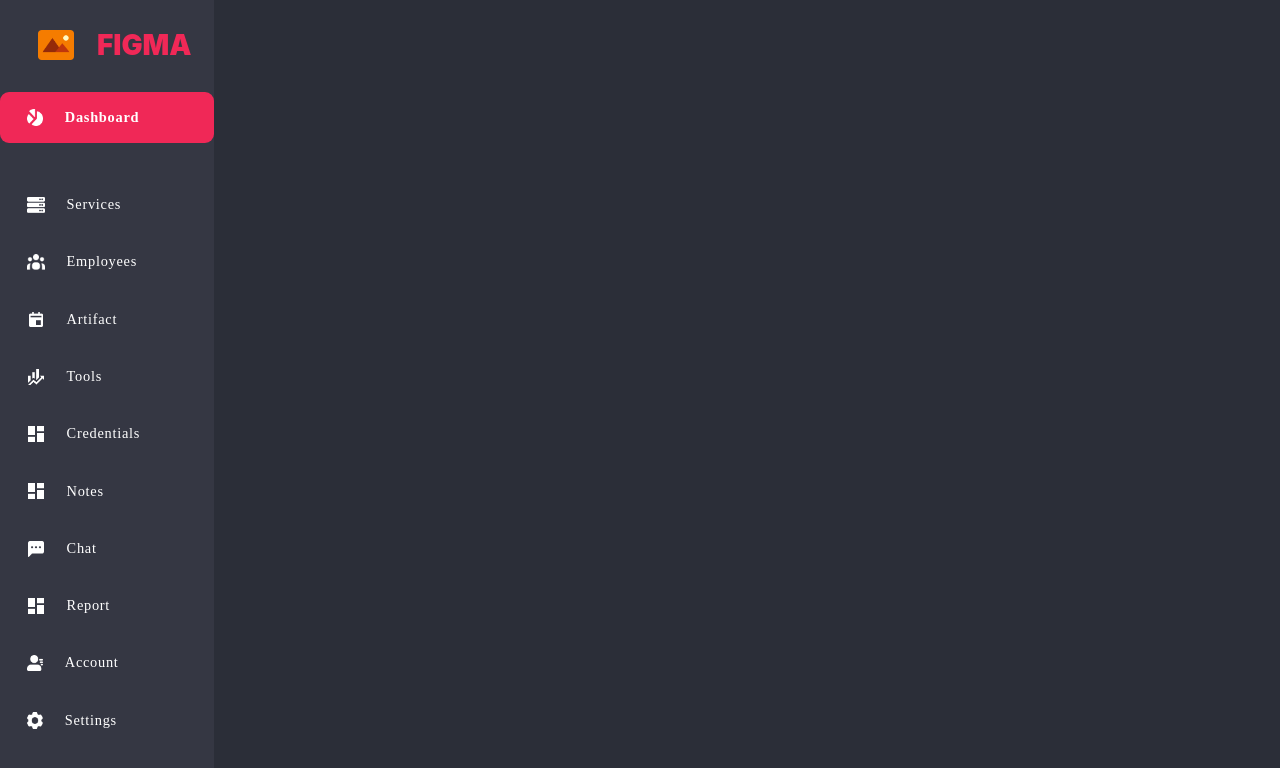
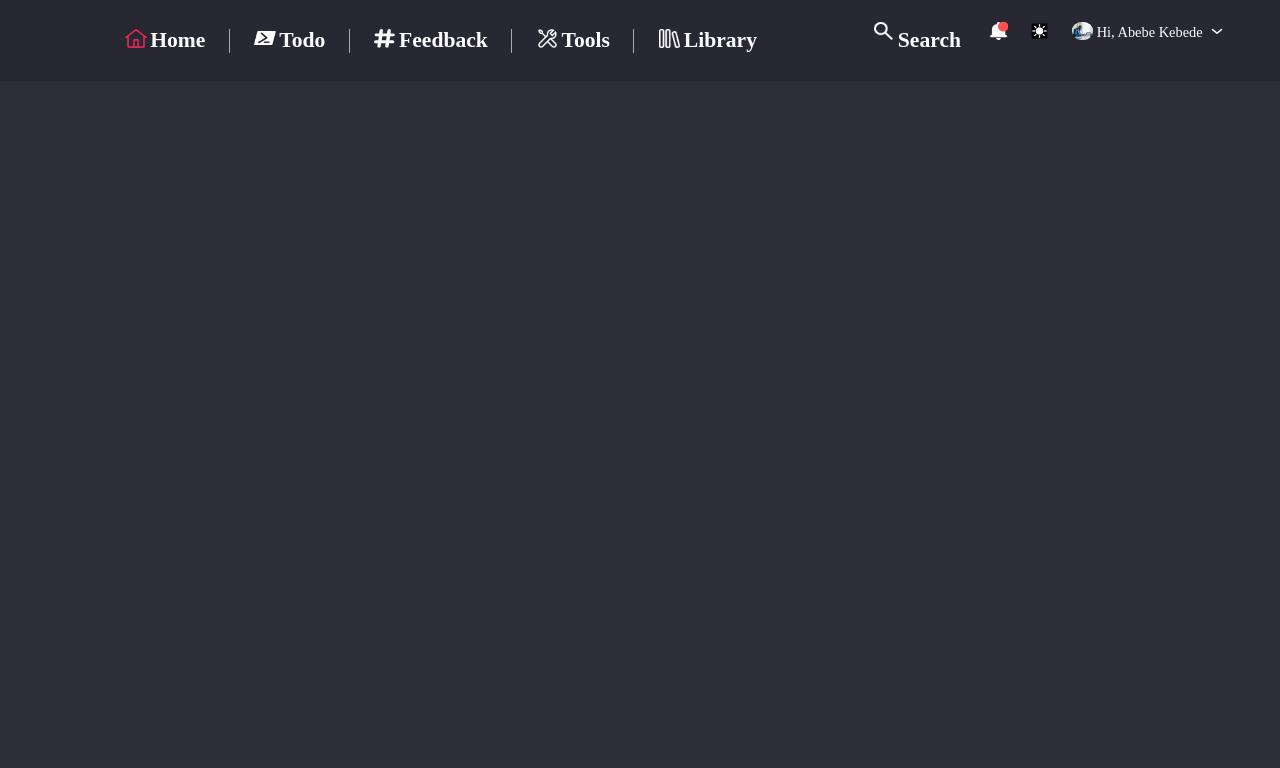
Before and after one commit to Abzaek/Chatting-Website, a React (Create React App) app in the folder made-with-react/: page / in a window 1280 px wide. Shown: the top 768 px of the page. Built offline with nearby package versions, Linux system fonts and the light colour scheme.

Commit message:
Added the navigation bar

```diff
--- a/made-with-react/src/App.js
+++ b/made-with-react/src/App.js
@@ -1,10 +1,12 @@
 import React from 'react';
 import Sidebar from './components/sidebar/Sidebar';
+import MainContainer from './components/mainbar/MainContainer'
 
 const App = () => {
   return (
     <div>
       <Sidebar />
+      <MainContainer />
     </div>
   );
 };
--- /dev/null
+++ b/made-with-react/src/components/mainbar/MainContainer.js
@@ -0,0 +1,16 @@
+import React from "react";
+import '../styles/right-container.css'
+import '../styles/responsive.css'
+import '../styles/hover.css'
+import NavigationBar from "./NavigationBar";
+
+const MainContainer = () => {
+    return (
+        <div className="right-container">
+            <NavigationBar/>
+
+        </div>
+    );
+};
+
+export default MainContainer;
--- /dev/null
+++ b/made-with-react/src/components/mainbar/NavigationBar.js
@@ -0,0 +1,101 @@
+// NavigationBar.js
+
+import React from 'react';
+import '../styles/NavigationBar.css';
+import '../styles/hover.css'
+import '../styles/responsive.css'
+import * as assets from '../assets';
+
+const NavigationBar = () => {
+    return (
+        <div className="navigation-bar">
+            <ul className="navigation-links">
+                <li>
+                    <a href="last.html">
+                        <img src={assets.homeIcon} alt="Home Icon" />
+                        <p>Home</p>
+                    </a>
+                    <div className="rectangle"></div>
+                </li>
+                <li>
+                    <a href="#">
+                        <img
+                            src={assets.todoIcon}
+                            alt="Todo Icon"
+                        />
+                        <p>Todo</p>
+                    </a>
+                    <div className="rectangle"></div>
+                </li>
+                {/* Repeat the structure for other navigation links */}
+                <li>
+                    <a href="#">
+                        <img src={assets.feedbackIcon} />
+                        <p>Feedback</p>
+                    </a>
+                    <div class="rectangle"></div>
+                </li>
+                <li>
+                    <a href="#">
+                        <img src={assets.toolIcon} />
+                        <p>Tools</p>
+                    </a>
+                    <div class="rectangle"></div>
+                </li>
+                <li>
+                    <a href="#">
+                        <img
+                            src={assets.libraryIcon}
+                        />
+                        <p>Library</p>
+                    </a>
+                    <div class="rectangle"></div>
+                </li>
+            </ul>
+            <div href="#">
+                <img
+                    src={assets.searchIcon}
+                />
+                <input
+                    type="search"
+                    className="search"
+                    name="search"
+                    placeholder="Search"
+                    id=""
+                />
+            </div>
+            <div className="profile-and-notifications">
+                <div className="notification-and-theme">
+                    <img
+                        className="notification-icon"
+                        src={assets.notificationIcon}
+                        alt="Notification Icon"
+                    />
+                    <img
+                        className="theme-toggler"
+                        src={assets.themeTogglerIcon}
+                        alt="Theme Toggler Icon"
+                    />
+                </div>
+                <div className="profile-div">
+                    <div>
+                        <img
+                            className="profile-photo"
+                            src={assets.profilePhoto}
+                            alt="Profile Photo"
+                        />
+                    </div>
+
+                    <p className="profile-name">Hi, Abebe Kebede</p>
+                    <img
+                        className="drop-down"
+                        src={assets.dropdownIcon}
+                        alt="Dropdown Icon"
+                    />
+                </div>
+            </div>
+        </div>
+    );
+};
+
+export default NavigationBar;
--- a/made-with-react/src/components/sidebar/Sidebar.js
+++ b/made-with-react/src/components/sidebar/Sidebar.js
@@ -1,14 +1,19 @@
 // components/sidebar/Sidebar.js
 
-import React from 'react';
+import React, { useState } from 'react';
 import '../styles/Sidebar.css';
 import '../styles/responsive.css'
 import '../styles/hover.css'
 import * as assets from '../assets/'
 
 const Sidebar = () => {
+    const [isSidebarVisible, setIsSidebarVisible] = useState(false);
+
+    const toggleSidebar = () => {
+        setIsSidebarVisible(!isSidebarVisible);
+    };
     return (
-        <div className="side-bar">
+        <div className={`side-bar ${isSidebarVisible ? 'visible' : ""}`} style={{position: 'absolute'}}>
             <div className="banner-logo-and-name">
                 <img
                     className="banner-logo"
@@ -107,8 +112,18 @@ const Sidebar = () => {
                     <div className="rectangle"></div>
                 </li>
             </ul>
+            {/* Hamburger Menu */}
+            {/* <div>
+                <div className="hamburger-menu" onClick={toggleSidebar}>
+                    <div className="bar"></div>
+                    <div className="bar"></div>
+                    <div className="bar"></div>
+                </div>
+            </div> */}
         </div>
+
     );
 };
 
+
 export default Sidebar;
--- /dev/null
+++ b/made-with-react/src/components/styles/NavigationBar.css
@@ -0,0 +1,107 @@
+
+.navigation-bar {
+    padding: 2.4rem 5.4rem 2.1rem 11.2rem;
+    height: 9rem;
+    background-color: #272831;
+    display: flex;
+  }
+
+  .navigation-bar ul {
+    flex: 1;
+    display: flex;
+  }
+
+  .navigation-bar ul li{
+    position: relative;
+    padding: 0 2.7rem;
+  }
+  .navigation-links li::after {
+    content: '';
+    position: absolute;
+    bottom: 1rem;
+    right: 0;
+    height: 60%; /* Vertical line height equal to the child's height */
+    width: 1px; /* Width of the vertical line */
+    background-color: #ada7a7; /* Color of the vertical line */
+  }
+  .navigation-links li:last-child::after {
+    display: none;
+  }
+  .navigation-bar ul li a{
+    height: 4.2rem;
+    display: flex;
+    align-items: center;
+  }
+
+  .navigation-bar img {
+    margin: 0rem 0.4rem 0.52rem 0rem;
+    width: 2.4rem;
+    height: 2.08rem;
+    object-fit: contain;
+    vertical-align: top;
+    flex-shrink: 0;
+  }
+  .navigation-bar p {
+    font-size: 2.4rem;
+    font-weight: 600;
+    line-height: 1.75;
+    color: #ffffff;
+    font-family: Poppins, 'Source Sans Pro';
+    white-space: nowrap;
+    flex-shrink: 0;
+  }
+
+  .search {
+    font-size: 2.4rem;
+    font-weight: 600;
+    width: 10rem;
+    border-radius: 22px;
+    border-width: 0px;
+    outline: none;
+    line-height: 1.75;
+    background-color: #272831;
+    color: #ffffff;
+    font-family: Poppins, 'Source Sans Pro';
+    white-space: nowrap;
+    flex-shrink: 0;
+  }
+
+  .search::placeholder {
+    color: #ffffff;
+  }
+  .profile-and-notifications {
+    height: calc(100% - 1.7rem);
+    display: flex;
+    gap: 2rem;
+    flex-shrink: 0;
+  }
+  .profile-and-notifications div {
+    display: flex;
+  }
+  .notification-and-theme {
+    display: flex;
+    gap: 1.7rem;
+  }
+  .profile-and-notifications div p{
+    margin-right: 0.4rem;
+    font-size: 1.6rem;
+    font-weight: 500;
+    line-height: 1.5;
+    color: #ffffff;
+    font-family: Poppins, 'Source Sans Pro';
+    white-space: nowrap;
+    flex-shrink: 0;
+  }
+
+
+  .profile-photo {
+    margin-right: 1.2rem;
+    width: 2.8rem;
+    height: 2.8rem;
+    background-size: 100% 100%;
+    background-repeat: no-repeat;
+    background-position: center;
+    background-image: url(../assets/ellipse-169-bg.png);
+    border-radius: 1.4rem;
+    flex-shrink: 0;
+  }
--- a/made-with-react/src/components/styles/Sidebar.css
+++ b/made-with-react/src/components/styles/Sidebar.css
@@ -154,3 +154,34 @@
     white-space: nowrap;
     flex-shrink: 0;
   }
+
+
+.side-bar {
+    /* ... your existing styles */
+
+    /* Initially hide the sidebar */
+    transform: translateX(-100%);
+    transition: transform 0.3s ease-in-out;
+    z-index: 1000; /* Ensure the sidebar is above other content */
+  }
+
+  .side-bar.visible {
+    /* Display the sidebar when it's visible */
+    transform: translateX(0);
+  }
+
+  /* Hamburger Menu Styles */
+  .hamburger-menu {
+    cursor: pointer;
+    position: fixed;
+    top: 20px;
+    left: 20px;
+    z-index: 1100; /* Ensure the hamburger is above the sidebar */
+  }
+
+  .bar {
+    height: 7px;
+    width: 40px;
+    background-color: #f02857;
+    margin: 6px 0;
+  }
--- /dev/null
+++ b/made-with-react/src/components/styles/right-container.css
@@ -0,0 +1,6 @@
+.right-container {
+    flex: 1;
+    display: flex;
+    flex-direction: column;
+    gap: 2rem;
+  }
```
Also changed, not shown: made-with-react/src/components/assets/index.js (+20 -0 lines), made-with-react/src/components/mainbar.js (deleted).
